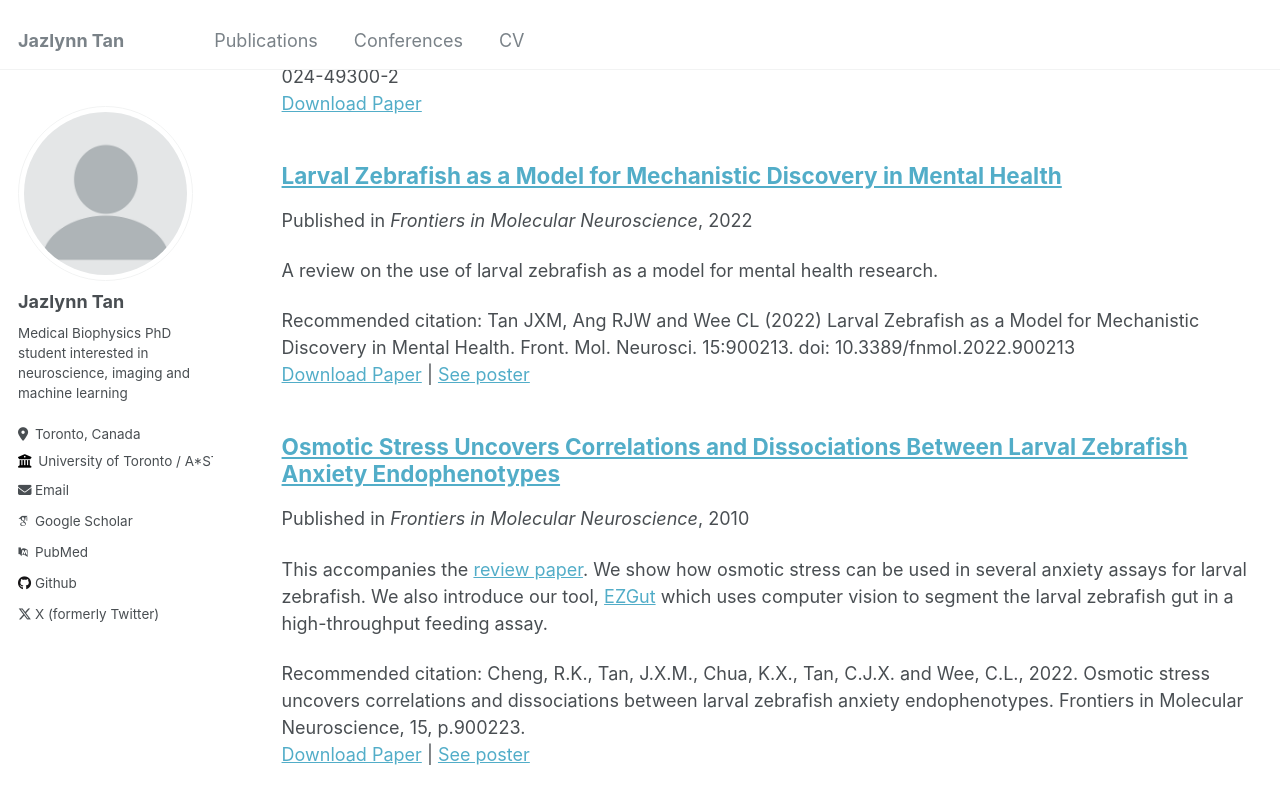
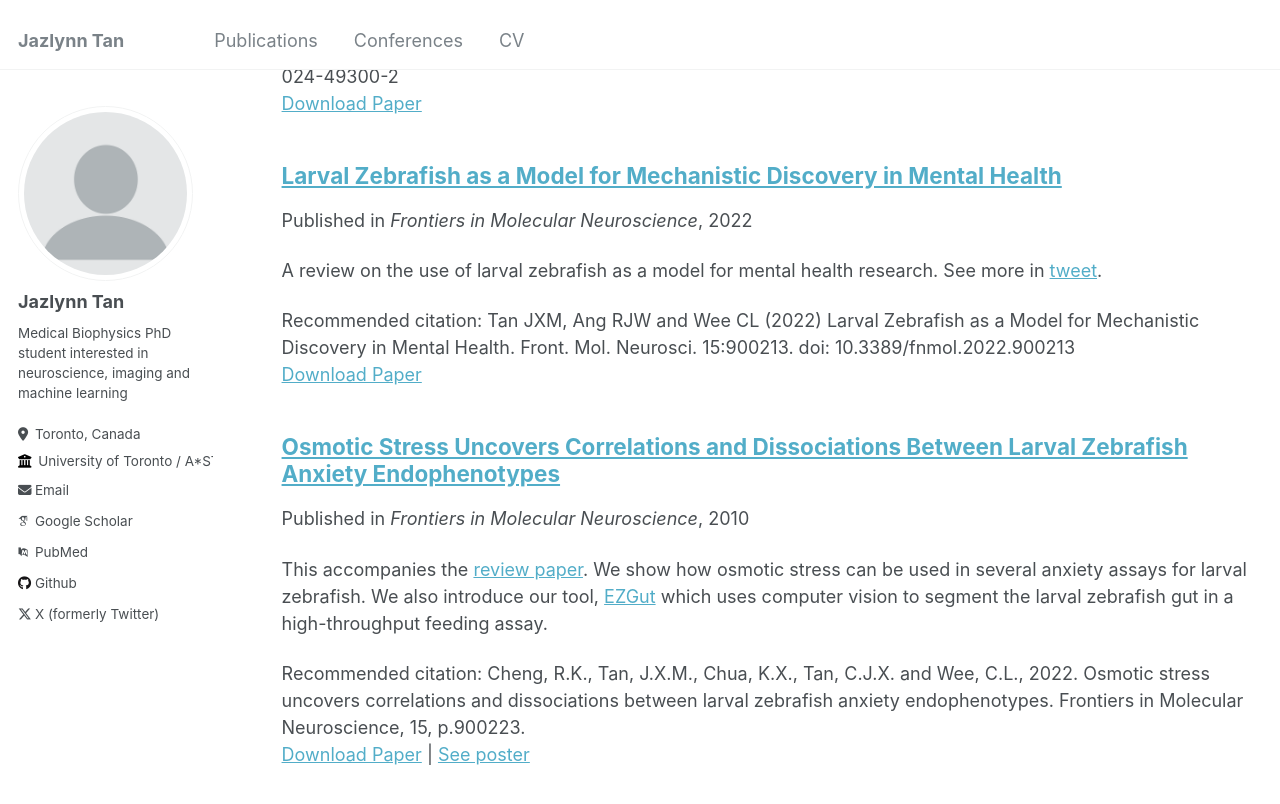
Before and after one commit to JazlynnXM-Tan/JazlynnXM-Tan.github.io, a Jekyll site: the page built from _pages/publications.md, in a window 1280 px wide and 900 px high, scrolled down 334 px. Shown: the top 804 px of the window. Built offline with Jekyll 4.4.1, drawn with Linux system fonts in a browser that asks for light colours; some web fonts are replaced.

Commit message:
Update zebrafish-review.md

```diff
--- a/_publications/zebrafish-review.md
+++ b/_publications/zebrafish-review.md
@@ -2,10 +2,10 @@
 title: "Larval Zebrafish as a Model for Mechanistic Discovery in Mental Health"
 collection: publications
 permalink: /publication/zebrafish-review
-excerpt: 'A review on the use of larval zebrafish as a model for mental health research.'
+excerpt: 'A review on the use of larval zebrafish as a model for mental health research. See more in [tweet](https://x.com/jazlynn_tan/status/1541260320487796737?t=peFtA8FYBUbAKN_CwwwNqA&s=19).'
 date: 23 June 2022
 venue: 'Frontiers in Molecular Neuroscience'
-slidesurl: 'https://x.com/jazlynn_tan/status/1541260320487796737?t=peFtA8FYBUbAKN_CwwwNqA&s=19'
+slidesurl:
 paperurl: 'https://www.frontiersin.org/journals/molecular-neuroscience/articles/10.3389/fnmol.2022.900213/full'
 citation: 'Tan JXM, Ang RJW and Wee CL (2022) Larval Zebrafish as a Model for Mechanistic Discovery in Mental Health. Front. Mol. Neurosci. 15:900213. doi: 10.3389/fnmol.2022.900213'
 ---
```
